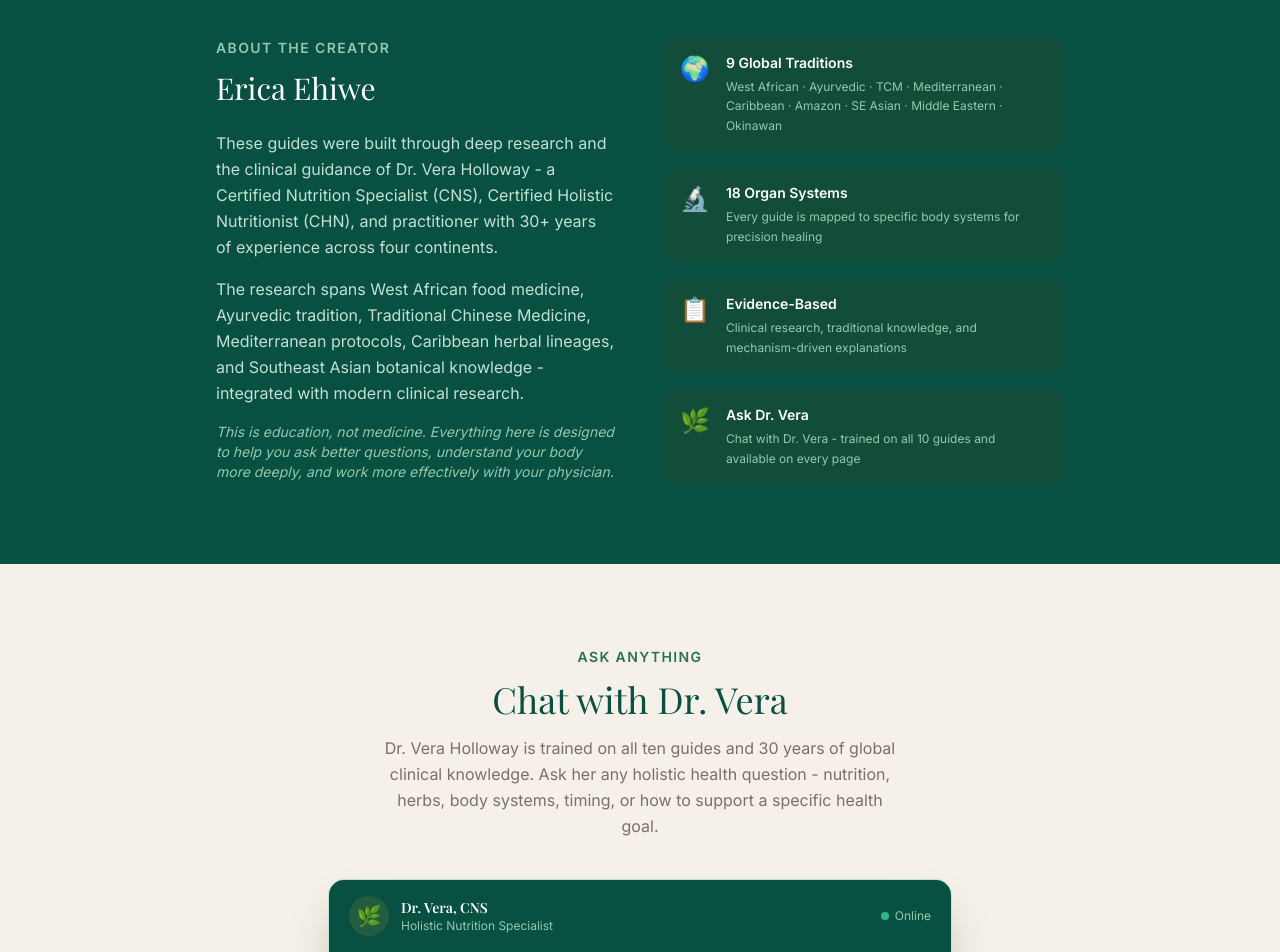
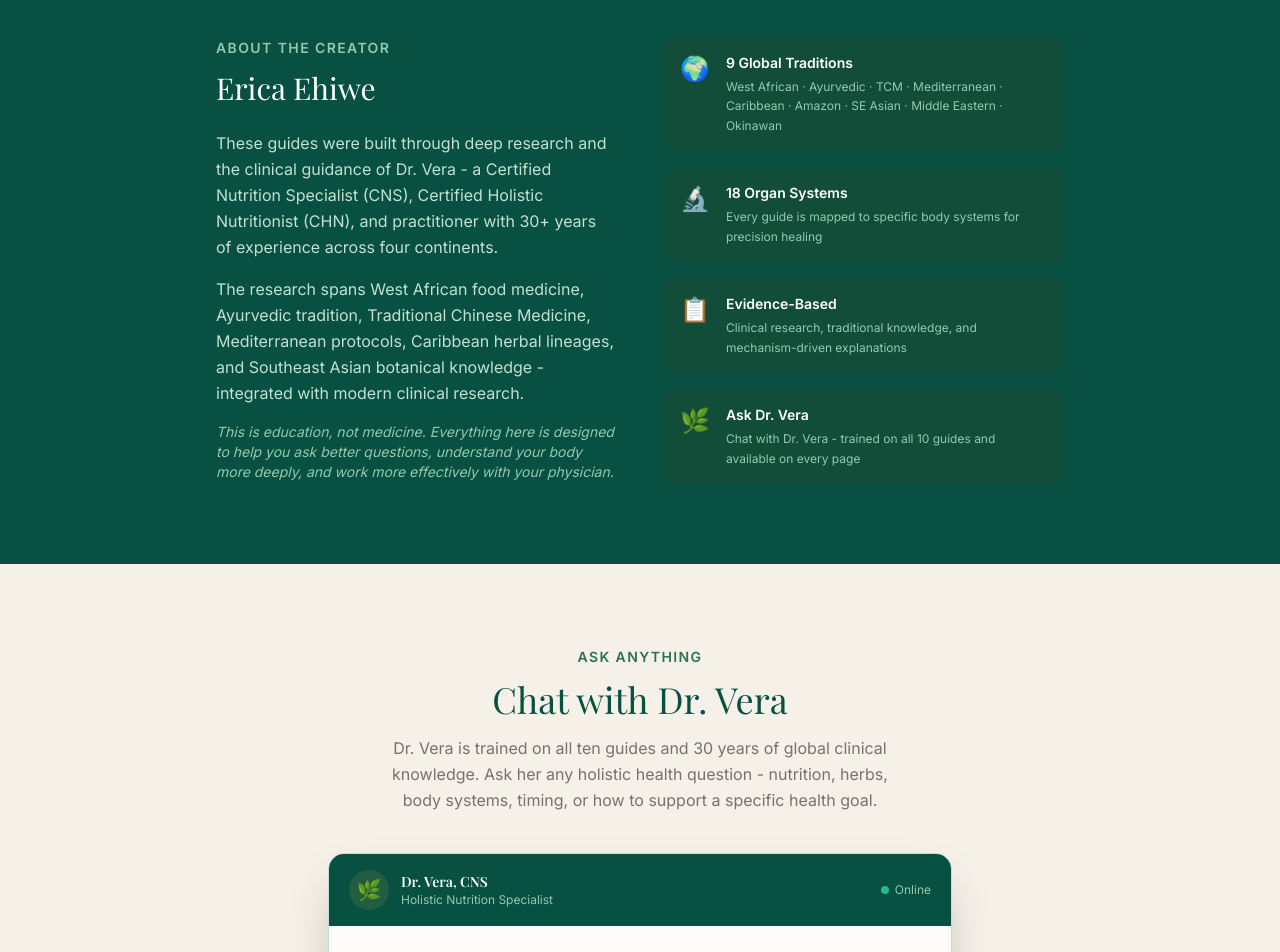
Before and after one commit to ebeprstudios/yourhealthmatters, a Next.js app in the folder your-health-matters/: page / in a window 1280 px wide. Shown: the part 2740-3692 px from the top of the page. Built offline with nearby package versions, Linux system fonts and the light colour scheme; a web font is replaced by a local one.

Commit message:
Add files via upload

```diff
--- a/your-health-matters/app/page.tsx
+++ b/your-health-matters/app/page.tsx
@@ -45,7 +45,7 @@ export default function Home() {
               </h2>
               <p className="text-forest-200 leading-relaxed mb-4">
                 These guides were built through deep research and the clinical guidance of
-                Dr. Vera Holloway - a Certified Nutrition Specialist (CNS), Certified Holistic
+                Dr. Vera - a Certified Nutrition Specialist (CNS), Certified Holistic
                 Nutritionist (CHN), and practitioner with 30+ years of experience across four
                 continents.
               </p>
@@ -90,7 +90,7 @@ export default function Home() {
             Chat with Dr. Vera
           </h2>
           <p className="text-stone-500 max-w-lg mx-auto leading-relaxed">
-            Dr. Vera Holloway is trained on all ten guides and 30 years of global clinical
+            Dr. Vera is trained on all ten guides and 30 years of global clinical
             knowledge. Ask her any holistic health question - nutrition, herbs, body systems,
             timing, or how to support a specific health goal.
           </p>
```
